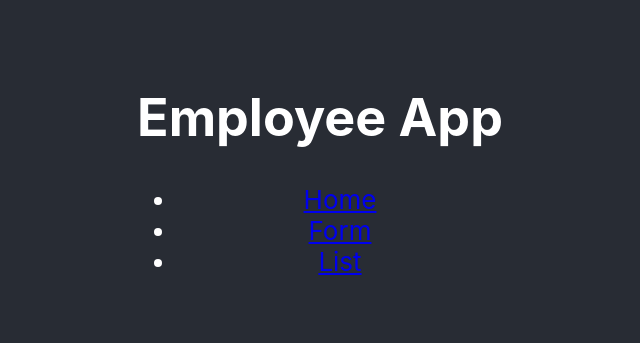
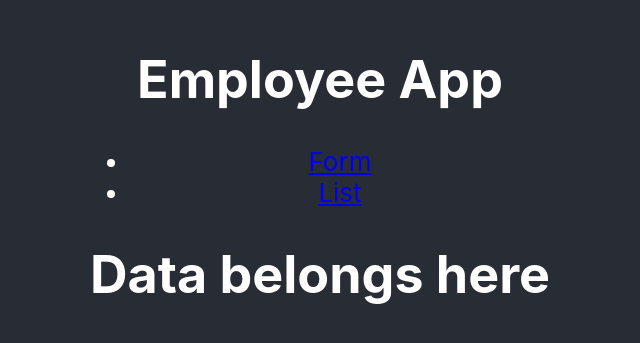
Before and after one commit to Beagbarreto/employee-info, a React (Create React App) app: page / in a window 1280 px wide. Shown: the part 223-566 px from the top of the page, without its empty margins (320-960 px from the left). Built offline with nearby package versions, Linux system fonts and the light colour scheme.

Commit message:
feat: implemented router

```diff
--- a/src/components/main.jsx
+++ b/src/components/main.jsx
@@ -15,15 +15,16 @@ const Main = () => {
 <div>
   <h1>Employee App</h1>
   <ul className="header">
-            <li><a href="/">Home</a></li>
-            <li><a href="/stuff">Form</a></li>
-            <li><a href="/contact">List</a></li>
+    <li><NavLink to="/">Form</NavLink></li>
+    <li><NavLink to="/list">List</NavLink></li>
   </ul>
   <div className="content">
-
+    <Route exact path="/" component={Form}/>
+    <Route path="/list" component={List}/>
   </div>
 </div>
 </HashRouter>
+
     );
 }
 
```
Also changed, not shown: 1 other file (tests, documents, lock files or other folders). Lines whose indentation alone changed are shown as unchanged.
